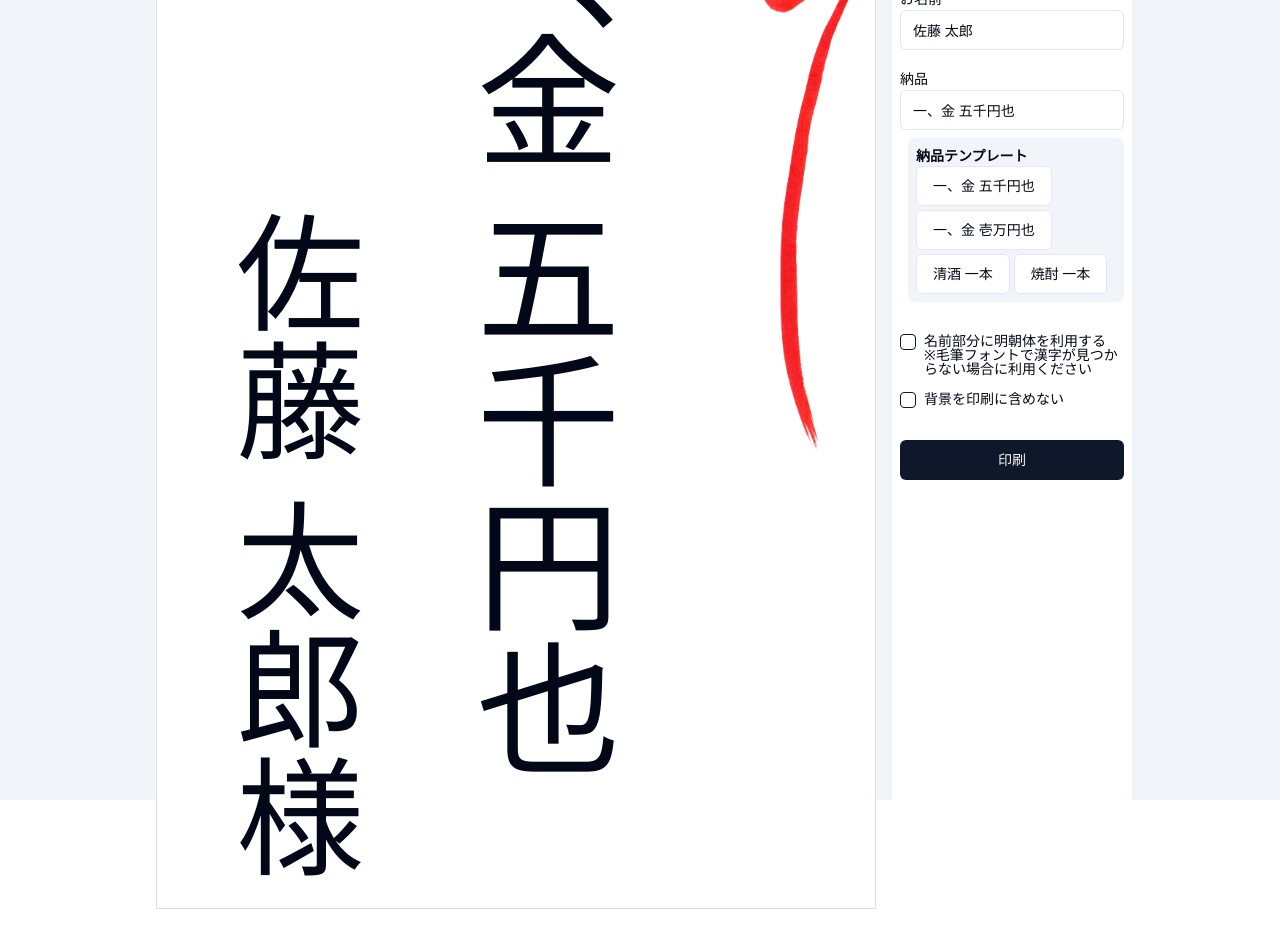
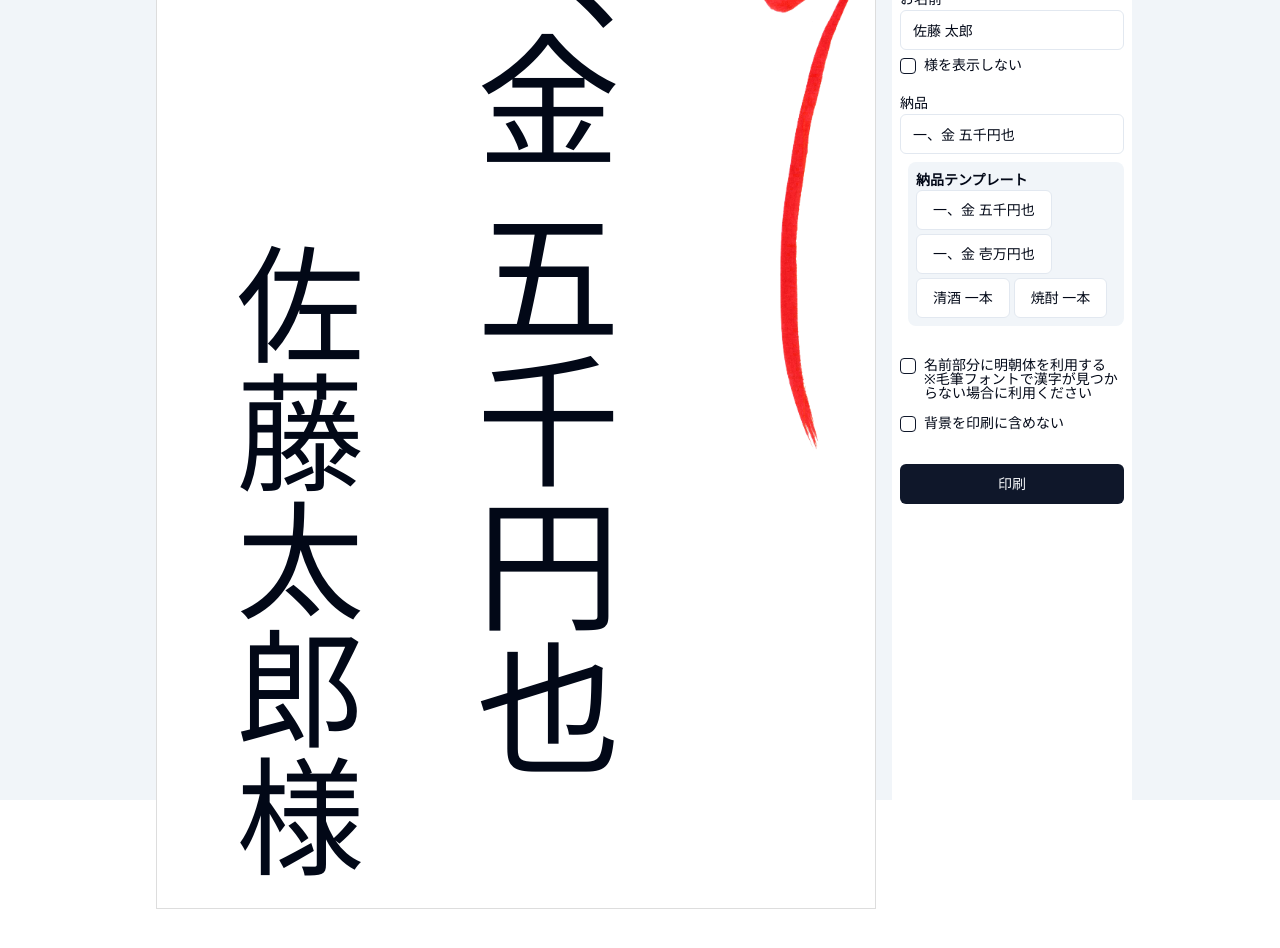
Before and after one commit to Remicck/noshi_generator, a React (Vite) app: page / in a window 1280 px wide. Built offline with nearby package versions, Linux system fonts and the light colour scheme; a web font is replaced by a local one.

Commit message:
様を非表示するオプションを追加

```diff
--- a/src/App.tsx
+++ b/src/App.tsx
@@ -12,6 +12,7 @@ import { Checkbox } from '@/components/ui/checkbox';
 function App() {
   const [formValue, setFormValue] = useState<FormValue>(initialFormValue);
   const [forceMincho, setForceMincho] = useState<boolean>(false);
+  const [disableSama, setDisableSama] = useState<boolean>(false);
   const [disableBackground, setDisableBackground] = useState<boolean>(false);
   const handleChangeFormValue = (key: keyof FormValue, e: React.ChangeEvent<HTMLInputElement>) => {
     setFormValue((prev) => ({ ...prev, [key]: e.target.value }));
@@ -32,6 +33,7 @@ function App() {
             <Preview
               formValue={formValue}
               forceMincho={forceMincho}
+              disableSama={disableSama}
               disableBackground={disableBackground}
             />
           </div>
@@ -53,6 +55,20 @@ function App() {
                 onChange={(e) => handleChangeFormValue('name', e)}
                 value={formValue.name}
               />
+              <div className="flex flex-row gap-2 mt-2">
+                <Checkbox
+                  id="disable-sama-flg"
+                  onCheckedChange={(checked: boolean) => {
+                    setDisableSama(checked);
+                  }}
+                />
+                <label
+                  htmlFor="disable-sama-flg"
+                  className="text-sm font-medium leading-none peer-disabled:cursor-not-allowed peer-disabled:opacity-70 cursor-pointer select-none"
+                >
+                  様を表示しない
+                </label>
+              </div>
             </div>
             <div>
               <Label>納品</Label>
--- a/src/components/Preview.tsx
+++ b/src/components/Preview.tsx
@@ -2,15 +2,16 @@ import { FormValue } from '@/type';
 import styles from './Preview.module.scss';
 import clsx from 'clsx';
 import noshiImage from '@/assets/noshi.png';
-import { ichikinFormat } from '@/lib/formatter';
+import { formatNumber, ichikinFormat } from '@/lib/formatter';
 
 type PreviewProps = {
   formValue: FormValue;
   forceMincho: boolean;
+  disableSama: boolean;
   disableBackground: boolean;
 };
 export function Preview(props: PreviewProps) {
-  const { formValue, forceMincho, disableBackground } = props;
+  const { formValue, forceMincho, disableSama, disableBackground } = props;
   return (
     <div id="printableArea" className={clsx(styles.wrap, 'bg-white p-2 flex flex-row flex-nowrap')}>
       <div
@@ -33,10 +34,13 @@ export function Preview(props: PreviewProps) {
                   <div className="pb-10">{formValue.department}</div>
                   <div className="text-right">{formValue.name}</div>
                 </div>
-                <div>様</div>
+                {!disableSama && <div>様</div>}
               </div>
             ) : (
-              <div className="flex justify-end h-full">{formValue.name}様</div>
+              <div className="flex justify-end h-full">
+                {formatNumber(formValue.name)}
+                {!disableSama && <div>様</div>}
+              </div>
             )}
           </>
         ) : null}
--- a/src/lib/formatter.tsx
+++ b/src/lib/formatter.tsx
@@ -15,7 +15,7 @@ export function ichikinFormat(str: string): JSX.Element | string {
   return str;
 }
 
-function formatNumber(str: string): JSX.Element {
+export function formatNumber(str: string): JSX.Element {
   // 半角数字の場合は、90度回転させて表示する
   return (
     <>
```
